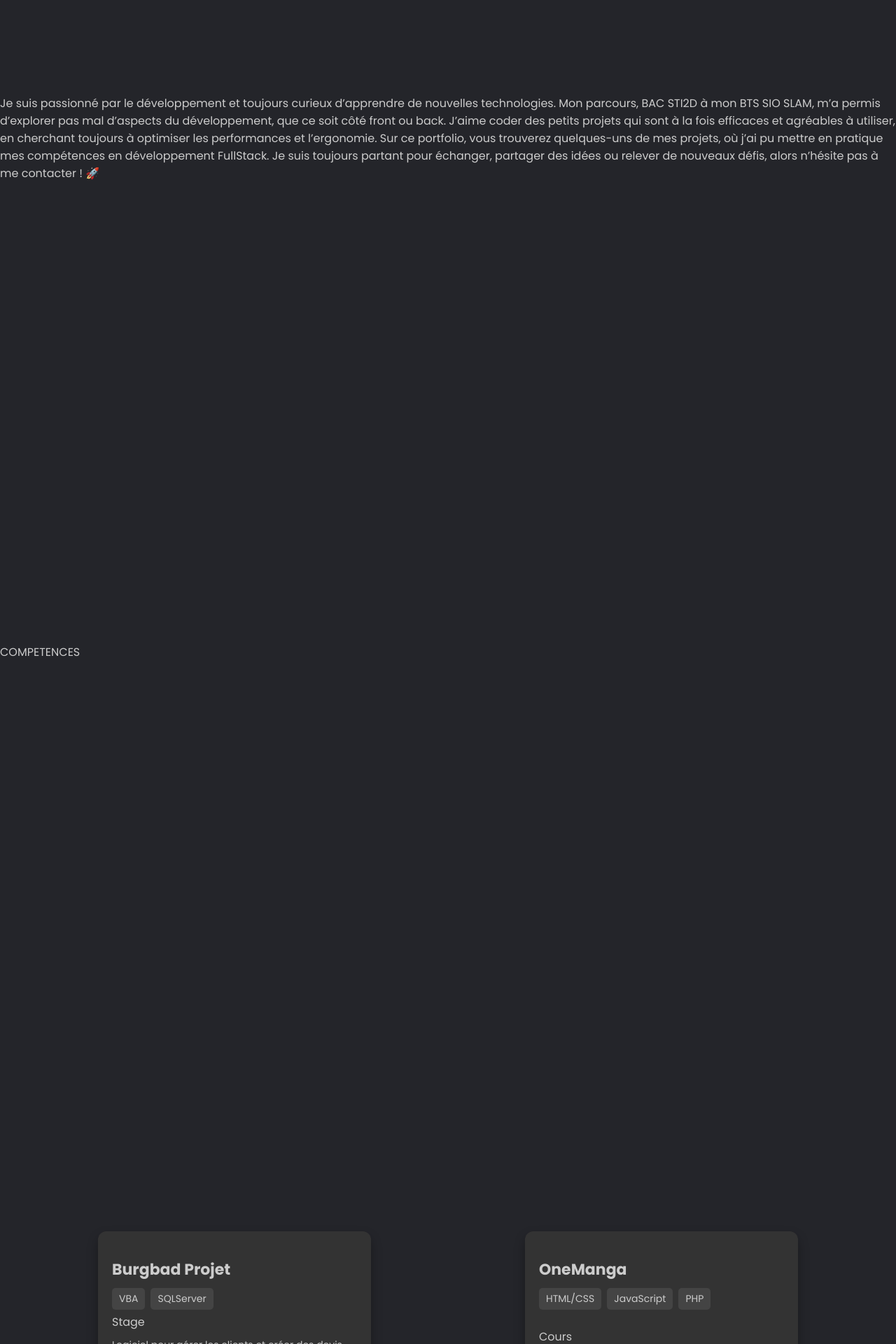
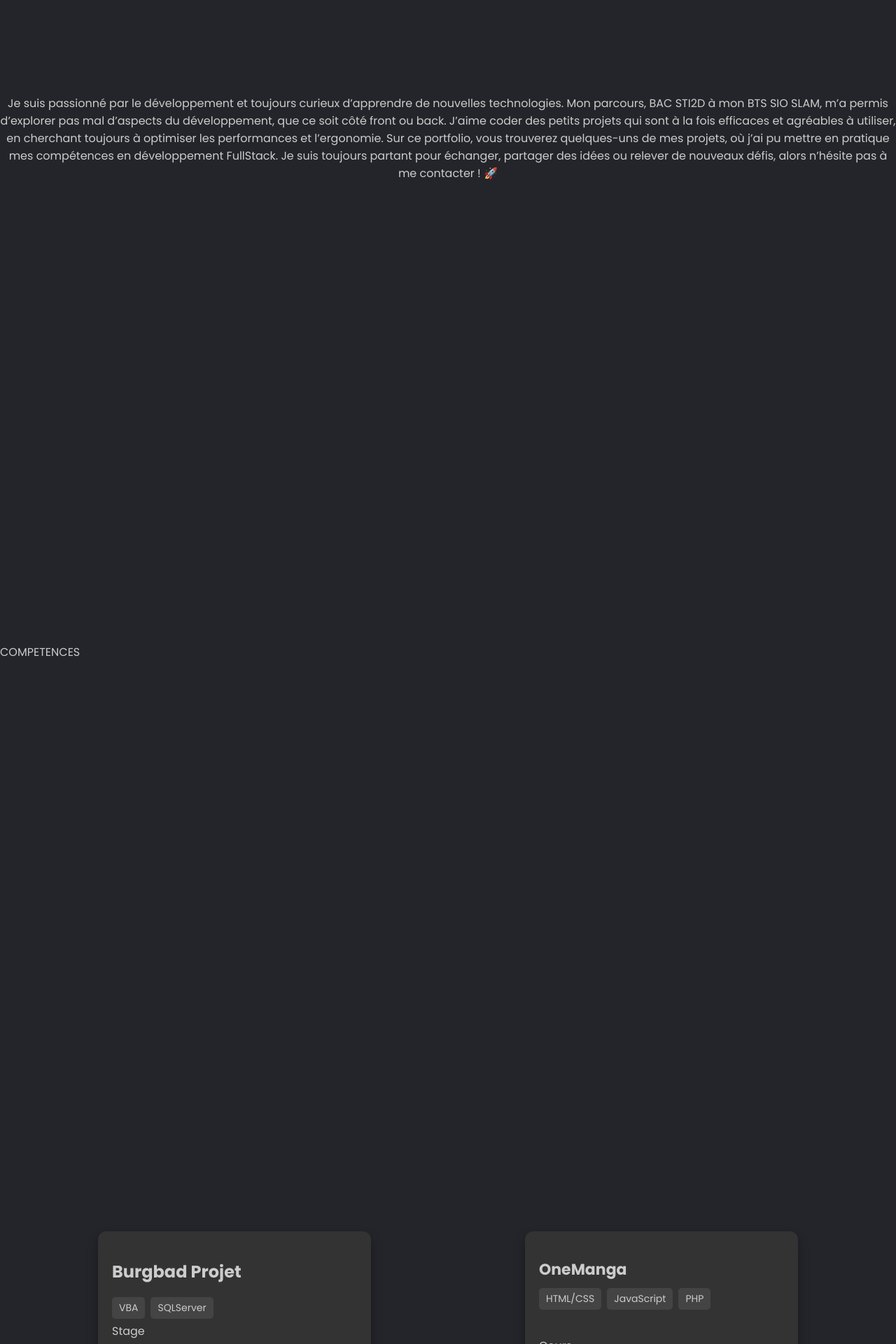
Before and after one commit to qldwin/Portfolio, a Vue app: page / in a window 1280 px wide. Shown: the part 820-2740 px from the top of the page at 70% size. Built offline with nearby package versions, Linux system fonts and the light colour scheme.

Commit message:
Rename all files, refactor CSS files fix text align description, try fix navbar height

```diff
--- a/src/App.vue
+++ b/src/App.vue
@@ -1,8 +1,8 @@
 <script setup>
 import MyHeader from "./components/header.vue";
-import Accueil from "./components/accueil.vue";
-import apropos from "./components/apropos.vue";
-import Competences from "./components/competences.vue";
+import Home from "./components/home.vue";
+import About from "./components/about.vue";
+import Skills from "./components/skills.vue";
 import Projets from "./components/projects.vue";
 import Contact from "./components/contact.vue";
 import "./assets/CSS/style.css";
@@ -10,9 +10,9 @@ import "./assets/CSS/style.css";
 
 <template>
   <MyHeader></MyHeader>
-  <Accueil></Accueil>
-  <apropos></apropos>
-  <Competences></Competences>
+  <Home></Home>
+  <About></About>
+  <Skills></Skills>
   <Projets></Projets>
   <Contact></Contact>
 </template>
--- /dev/null
+++ b/src/assets/CSS/contact.css
@@ -0,0 +1,84 @@
+.contacts-container {
+    display: flex;
+    justify-content: space-between;
+    align-items: flex-start;
+    width: 100%;
+    max-width: 1200px;
+    margin: 0 auto;
+    padding: 40px 20px;
+}
+
+.Box_Contacts {
+    pointer-events: auto;
+    width: 50vw;
+    margin-left: auto;
+    margin-right: auto;
+    display: flex;
+    flex-direction: column;
+    justify-content: center;
+    align-items: center;
+    flex-wrap: nowrap;
+    padding-top: 128px;
+}
+
+.Box_Contacts h1 {
+    border: 1px solid #000;
+    background: transparent;
+    box-shadow: -4px 4px 0px 0px #000000 inset;
+    width: 100%;
+    height: 56px;
+    text-align: center;
+    line-height: 56px;
+    border-style: none;
+}
+
+.Box_Contacts form {
+    width: 100%;
+    display: flex;
+    flex-direction: column;
+    align-items: stretch;
+    justify-content: center;
+}
+
+.Box_Contacts input {
+    height: 48px;
+}
+
+.Box_Contacts input,
+textarea {
+    margin-top: 32px;
+    border-radius: 8px;
+    color: #000;
+    border: 1px solid #858c94;
+    background: rgba(255, 255, 255, 0.7);
+}
+
+.Box_Contacts textarea {
+    height: 128px;
+    resize: none;
+}
+
+.social-navbar {
+    display: flex;
+    justify-content: left;
+    align-items: left;
+    margin-top: 2vh;
+    bottom: 50vh;
+}
+
+.social-li-navbar {
+    list-style-type: none;
+}
+
+
+@media screen and (max-width: 1024px) {
+    .Box_Contacts {
+        width: 85vw;
+    }
+}
+
+@media screen and (max-width: 375px) {
+    .Box_Contacts {
+        width: 85vw;
+    }
+}
--- /dev/null
+++ b/src/assets/CSS/projects.css
@@ -0,0 +1,60 @@
+.projects-card-visit {
+    display: grid;
+    grid-template-columns: repeat(auto-fit, minmax(300px, 1fr));
+    gap: 20px;
+    padding: 40px;
+    justify-items: center;
+}
+
+.card {
+    background-color: #333;
+    border-radius: 12px;
+    padding: 20px;
+    box-shadow: 0 8px 16px rgba(0, 0, 0, 0.3);
+    transition: transform 0.3s ease, box-shadow 0.3s ease;
+    width: 100%;
+    max-width: 350px;
+    display: flex;
+    flex-direction: column;
+    justify-content: space-between;
+}
+
+.card:hover {
+    transform: scale(1.05);
+    box-shadow: 0 12px 24px rgba(0, 0, 0, 0.5);
+}
+
+.card-header h2 {
+    color: #cccccc;
+    font-size: 22px;
+    margin-bottom: 10px;
+}
+
+.project_languages {
+    display: flex;
+    flex-wrap: wrap;
+}
+
+.project_languages span {
+    background-color: #444;
+    padding: 5px 10px;
+    border-radius: 5px;
+    margin-right: 8px;
+    margin-bottom: 5px;
+    color: #cccccc;
+    font-size: 14px;
+}
+
+.card-body p {
+    color: #cccccc;
+
+    font-size: 14px;
+    line-height: 1.5;
+    margin-top: 10px;
+}
+
+@media (max-width: 768px) {
+    .projets-carte-visite {
+        grid-template-columns: repeat(auto-fit, minmax(250px, 1fr));
+    }
+}
--- a/src/assets/CSS/style.css
+++ b/src/assets/CSS/style.css
@@ -2,6 +2,7 @@
 
 body {
     margin: 0;
+    padding: 0;
     background-color: #24252a;
     font-family: "Poppins", serif;
     color: #cccccc;
@@ -19,7 +20,7 @@ body {
 .list-navbar {
     list-style-type: none;
     display: flex;
-    line-height: 6;
+    line-height: 5;
 }
 
 .pic-navbar {
@@ -44,9 +45,7 @@ ul li a {
 }
 
 ul li a:hover {
-    text-decoration: overline;
     text-decoration: underline;
-    text-shadow: 2px black;
 }
 
 .div-infos {
@@ -79,6 +78,6 @@ ul li a:hover {
     box-sizing: border-box;
 }
 
-.description {
-
+.description p {
+    text-align: center;
 }
--- /dev/null
+++ b/src/components/about.vue
@@ -0,0 +1,28 @@
+<script setup>
+
+</script>
+
+<template>
+  <section id="about" class="section-body">
+    <div class="description">
+      <p>
+        Je suis passionné par le développement et toujours curieux d’apprendre de nouvelles technologies.
+        Mon parcours, BAC STI2D à mon BTS SIO SLAM, m’a permis d’explorer pas mal d’aspects du développement, que ce soit côté front ou back.
+        J’aime coder des petits projets qui sont à la fois efficaces et agréables à utiliser, en cherchant toujours à optimiser les performances et l’ergonomie.
+
+        Sur ce portfolio, vous trouverez quelques-uns de mes projets, où j’ai pu mettre en pratique mes compétences en développement FullStack.
+        Je suis toujours partant pour échanger, partager des idées ou relever de nouveaux défis, alors n’hésite pas à me contacter ! 🚀
+      </p>
+    </div>
+  </section>
+</template>
+
+<script>
+export default {
+  name: "About",
+};
+</script>
+
+<style scoped>
+
+</style>
--- a/src/components/apropos.vue
+++ /dev/null
@@ -1,19 +0,0 @@
-<script setup>
-
-</script>
-
-<template>
-  <section id="apropos" class="section-body" href="#apropos">
-    <div class="description">
-      <p>
-        Je suis passionné par le développement et toujours curieux d’apprendre de nouvelles technologies. Mon parcours, BAC STI2D à mon BTS SIO SLAM, m’a permis d’explorer pas mal d’aspects du développement, que ce soit côté front ou back. J’aime coder des petits projets qui sont à la fois efficaces et agréables à utiliser, en cherchant toujours à optimiser les performances et l’ergonomie.
-
-        Sur ce portfolio, vous trouverez quelques-uns de mes projets, où j’ai pu mettre en pratique mes compétences en développement FullStack. Je suis toujours partant pour échanger, partager des idées ou relever de nouveaux défis, alors n’hésite pas à me contacter ! 🚀
-      </p>
-    </div>
-  </section>
-</template>
-
-<style scoped>
-
-</style>
--- a/src/components/competences.vue
+++ /dev/null
@@ -1,9 +0,0 @@
-<template>
-  <section id="competences" class="section-body">COMPETENCES</section>
-</template>
-
-<script>
-export default {
-  name: "Competences",
-};
-</script>
--- a/src/components/contact.vue
+++ b/src/components/contact.vue
@@ -6,7 +6,7 @@
 
         <h4>Pour me contacter, envoyez-moi un mail ci-dessous.</h4>
         <form action="" method="post">
-          <input class="nom" type="text" name="nom" aria-label="expediteur nom" placeholder="Jean DUPONT"/>
+          <input class="name" type="text" name="name" aria-label="expediteur nom" placeholder="Jean DUPONT"/>
           <input class="email" type="email" name="email" aria-label="expediteur mail"
                  placeholder="jean.dupont@gmail.com"/>
           <textarea name="message" class="contactText" placeholder="Détail de votre demande"></textarea>
@@ -30,89 +30,7 @@ export default {
 };
 </script>
 
+<style src="../assets/CSS/contact.css"></style>
 <style scoped>
-.contacts-container {
-  display: flex;
-  justify-content: space-between;
-  align-items: flex-start;
-  width: 100%;
-  max-width: 1200px;
-  margin: 0 auto;
-  padding: 40px 20px;
-}
 
-.Box_Contacts {
-  pointer-events: auto;
-  width: 50vw;
-  margin-left: auto;
-  margin-right: auto;
-  display: flex;
-  flex-direction: column;
-  justify-content: center;
-  align-items: center;
-  flex-wrap: nowrap;
-  padding-top: 128px;
-}
-
-.Box_Contacts h1 {
-  border: 1px solid #000;
-  background: transparent;
-  box-shadow: -4px 4px 0px 0px #000000 inset;
-  width: 100%;
-  height: 56px;
-  text-align: center;
-  line-height: 56px;
-  border-style: none;
-}
-
-.Box_Contacts form {
-  width: 100%;
-  display: flex;
-  flex-direction: column;
-  align-items: stretch;
-  justify-content: center;
-}
-
-.Box_Contacts input {
-  height: 48px;
-}
-
-.Box_Contacts input,
-textarea {
-  margin-top: 32px;
-  border-radius: 8px;
-  color: #000;
-  border: 1px solid #858c94;
-  background: rgba(255, 255, 255, 0.7);
-}
-
-.Box_Contacts textarea {
-  height: 128px;
-  resize: none;
-}
-
-.social-navbar {
-  display: flex;
-  justify-content: left;
-  align-items: left;
-  margin-top: 2vh;
-  bottom: 50vh;
-}
-
-.social-li-navbar {
-  list-style-type: none;
-}
-
-
-@media screen and (max-width: 1024px) {
-  .Box_Contacts {
-    width: 85vw;
-  }
-}
-
-@media screen and (max-width: 375px) {
-  .Box_Contacts {
-    width: 85vw;
-  }
-}
 </style>
--- a/src/components/accueil.vue
+++ b/src/components/home.vue
@@ -1,5 +1,5 @@
 <template>
-  <section id="accueil" class="section-body">
+  <section id="home" class="section-body">
     <div class="div-infos">
       <h4 class="me-infos">Je suis</h4>
       <h1 class="title-center">WEBER ALDWIN</h1>
@@ -12,7 +12,7 @@
 import Typed from './typed.vue';
 
 export default {
-  name: "Accueil",
+  name: "Home",
   components: {
     Typed,
   },
--- a/src/components/projects.vue
+++ b/src/components/projects.vue
@@ -1,29 +1,29 @@
 <template>
-  <section id="projets" class="section-body">
-    <div class="projets-carte-visite">
-      <div class="carte">
-        <div class="carte-header">
+  <section id="projects" class="section-body">
+    <div class="projects-card-visit">
+      <div class="card">
+        <div class="cart-header">
           <h2>Burgbad Projet</h2>
-          <div class="projet_languages">
+          <div class="project_languages">
             <span>VBA</span>
             <span>SQLServer</span>
           </div>
         </div>
-        <div class="carte-body">
+        <div class="card-body">
           <span>Stage</span>
           <p>Logiciel pour gérer les clients et créer des devis, avec une gestion CRUD et base de données SQLServer.</p>
         </div>
       </div>
-      <div class="carte">
-        <div class="carte-header">
+      <div class="card">
+        <div class="card-header">
           <h2>OneManga</h2>
-          <div class="projet_languages">
+          <div class="project_languages">
             <span>HTML/CSS</span>
             <span>JavaScript</span>
             <span>PHP</span>
           </div>
         </div>
-        <div class="carte-body">
+        <div class="card-body">
           <span>Cours</span>
           <p>Site vitrine pour l'achat de mangas selon les catégories, développé en équipe.</p>
         </div>
@@ -38,66 +38,7 @@ export default {
 };
 </script>
 
+<style src="../assets/CSS/projects.css"></style>
 <style scoped>
-.projets-carte-visite {
-  display: grid;
-  grid-template-columns: repeat(auto-fit, minmax(300px, 1fr));
-  gap: 20px;
-  padding: 40px;
-  justify-items: center;
-}
-
-.carte {
-  background-color: #333;
-  border-radius: 12px;
-  padding: 20px;
-  box-shadow: 0 8px 16px rgba(0, 0, 0, 0.3);
-  transition: transform 0.3s ease, box-shadow 0.3s ease;
-  width: 100%;
-  max-width: 350px;
-  display: flex;
-  flex-direction: column;
-  justify-content: space-between;
-}
-
-.carte:hover {
-  transform: scale(1.05);
-  box-shadow: 0 12px 24px rgba(0, 0, 0, 0.5);
-}
-
-.carte-header h2 {
-  color: #cccccc;
-  font-size: 22px;
-  margin-bottom: 10px;
-}
-
-.projet_languages {
-  display: flex;
-  flex-wrap: wrap;
-}
-
-.projet_languages span {
-  background-color: #444;
-  padding: 5px 10px;
-  border-radius: 5px;
-  margin-right: 8px;
-  margin-bottom: 5px;
-  color: #cccccc;
-  font-size: 14px;
-}
-
-.carte-body p {
-  color: #cccccc;
-
-  font-size: 14px;
-  line-height: 1.5;
-  margin-top: 10px;
-}
-
-@media (max-width: 768px) {
-  .projets-carte-visite {
-    grid-template-columns: repeat(auto-fit, minmax(250px, 1fr));
-  }
-}
 
 </style>
--- /dev/null
+++ b/src/components/skills.vue
@@ -0,0 +1,9 @@
+<template>
+  <section id="skills" class="section-body">COMPETENCES</section>
+</template>
+
+<script>
+export default {
+  name: "Skills",
+};
+</script>
```
